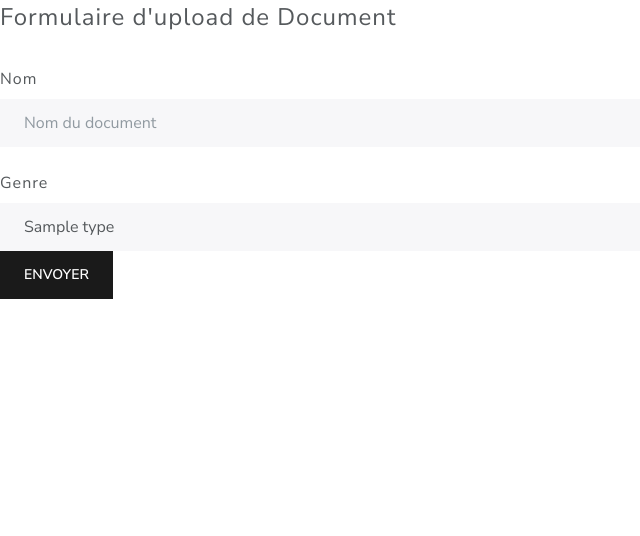
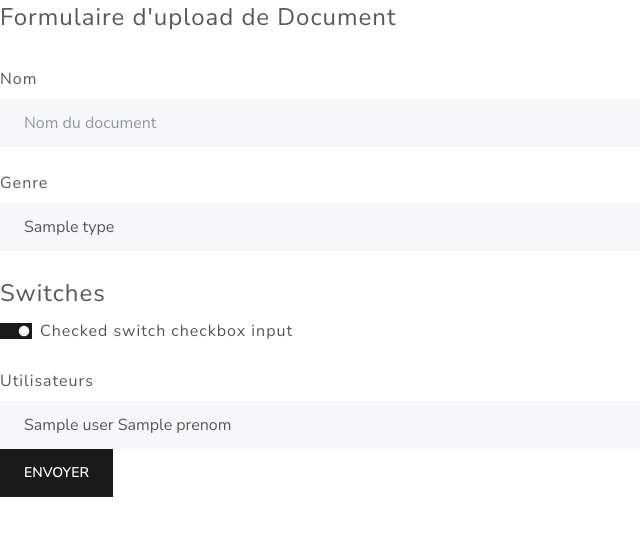
Before and after one commit to david-alpha/m4207-ged, a Symfony app: template templates/admin/insertDocument.html.twig in a window 1280 px wide. Shown: the part 143-679 px from the top of the page, without its empty margins (0-640 px from the left). Run offline with Twig, Linux system fonts and the light colour scheme; the template is opened without the code that fills it: most values are stand-ins (such as "Sample title", 1, 10 or a date in 2020); some libraries are stand-ins or nearby versions.

Commit message:
modification du formaulire insertDocument.html.twig

```diff
--- a/templates/admin/insertDocument.html.twig
+++ b/templates/admin/insertDocument.html.twig
@@ -20,6 +20,21 @@
 		{% endfor %}
 	  </select>
     </div>
+	<fieldset>
+      <legend class="mt-4">Switches</legend>
+      <div class="form-check form-switch">
+        <input class="form-check-input" name="choixBox" type="checkbox" id="flexSwitchCheckChecked" checked="">
+        <label class="form-check-label" for="flexSwitchCheckChecked">Checked switch checkbox input</label>
+      </div>
+    </fieldset>
+	<div class="form-group">
+      <label for="exampleInputPassword1" class="form-label mt-4">Utilisateurs</label>
+      <select name="user"class="form-control">
+	  {% for item in users %}
+		<option value={{item.id}}> {{ item.nom }} {{ item.prenom }}  </option>
+		{% endfor %}
+	  </select>
+    </div>
 	<button type="submit" class="btn btn-primary">Envoyer</button>
 </form>
 {% endblock %}
--- a/templates/admin/login.html.twig
+++ b/templates/admin/login.html.twig
@@ -3,7 +3,7 @@
 {% block title %}Hello AdminController!{% endblock %}
 
 {% block body %}
-  <h1>Identifiez-vous</h1>
+  <h1>Bonjour, Identifiez-vous</h1>
 
 <form action="/connexion" method="POST">
   <fieldset>
```
Also changed, not shown: src/Controller/AdminController.php (+7 -1 lines).
